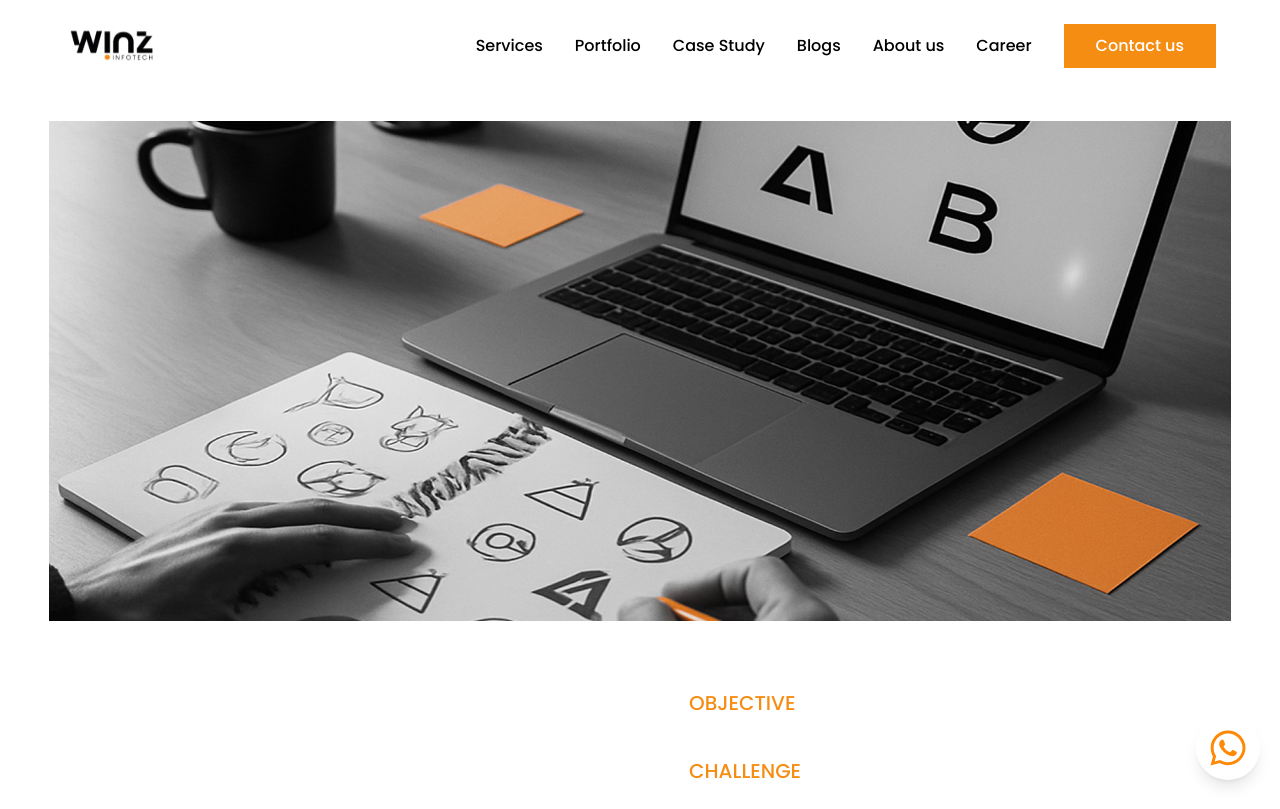
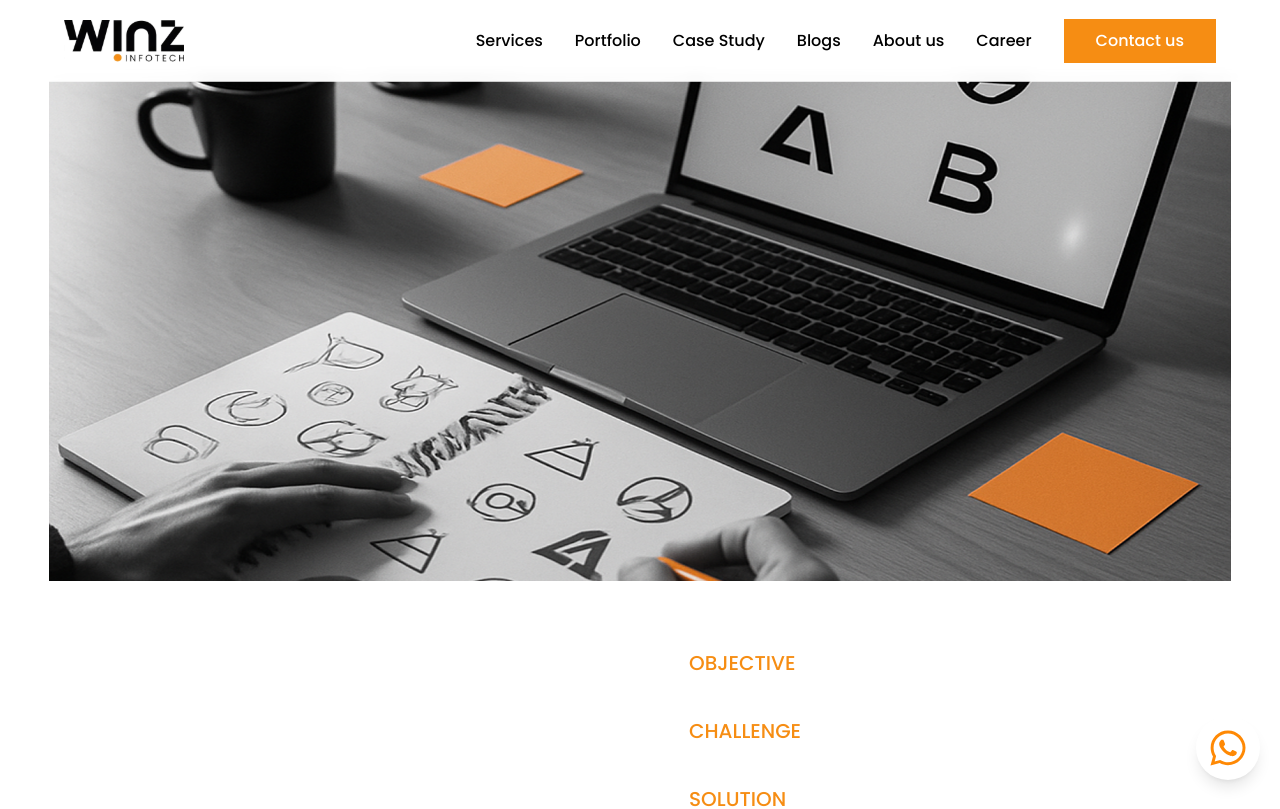
Before and after one commit to Code-X-Novas/winz-infotech-website, a React (Vite) app: page /case-study/1 in a window 1280 px wide. Shown: the top 809 px of the page. Built offline with nearby package versions, Linux system fonts and the light colour scheme; a web font is replaced by a local one.

Commit message:
update logo

```diff
--- a/src/components/CaseStudyDetails.jsx
+++ b/src/components/CaseStudyDetails.jsx
@@ -13,7 +13,7 @@ const CaseStudyDetails = () => {
     return (
         <div>
             {/* image */}
-            <section className="w-full mt-20 bg-white pt-10 pb-5">
+            <section className="w-full mt-10 bg-white pt-10 pb-5">
                 <div className="lg:px-10 xl:px-12 px-5">
                     <img src={caseStudyBg} alt={correct} className="xl:h-[500px] lg:h-[400px] w-full lg:object-fill object-contain" />
                 </div>
@@ -82,7 +82,7 @@ const CaseStudyDetails = () => {
             </section>
 
             {/* Orange Box */}
-            <section className="bg-[#f5f5f5] py-5 md:py-10 lg:px-10 xl:px-16 px-6 mb-96">
+            <section className="bg-[#f5f5f5] py-5 md:py-10 lg:px-10 xl:px-16 px-6">
                 <OrangeCard
                     title="Big ideas? Stuck brand? Half-done website?"
                     description="Wherever You Are in Your Journey, We're Here to Understand, Strategize, and Deliver.Just honest conversations, sharp execution, and results that move the business. Let’s explore what’s possible together."
--- a/src/components/Navbar.jsx
+++ b/src/components/Navbar.jsx
@@ -26,8 +26,8 @@ const Navbar = () => {
         <nav className="w-full fixed z-50 px-6 md:px-16 bg-white/50 backdrop-blur-sm ">
             <div className="flex items-center justify-between">
                 {/* Logo */}
-                <Link to="/" className="flex items-center mt-2">
-                    <img src="/logo.svg" alt="Logo" className="lg:w-24 w-20 h-auto" />
+                <Link to="/" className="flex items-center py-5">
+                    <img src="/logo.svg" alt="Logo" className="lg:w-30 w-24 h-auto" />
                 </Link>
 
                 {/* Desktop Menu */}
```
Also changed, not shown: public/logo.svg.
